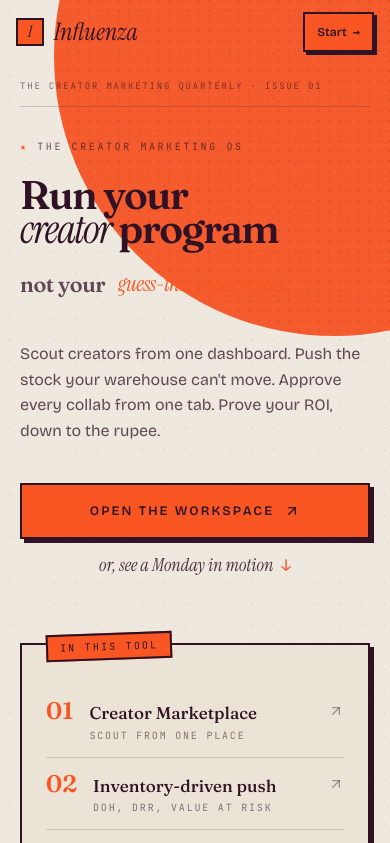
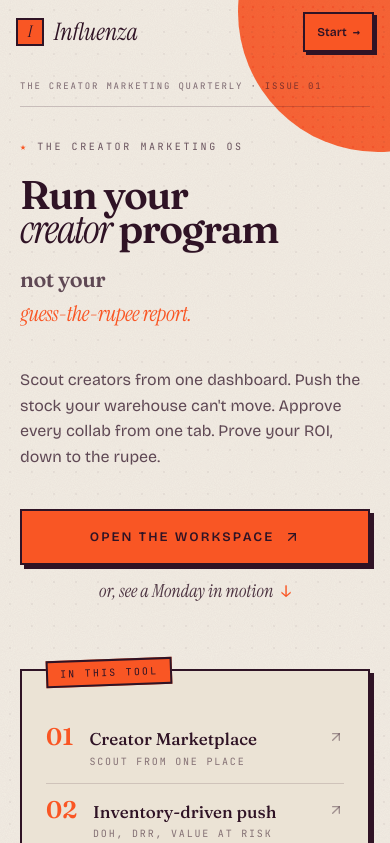
Before and after one commit to hemanth181818/Influenza_LP, a React (Vite) app: page / in a window 390 px wide. Shown: the top 843 px of the page. Built offline with nearby package versions, Linux system fonts and the light colour scheme.

Commit message:
Fix mobile overlap: shrink hero blobs, stack rotating phrase

```diff
--- a/src/components/Hero.tsx
+++ b/src/components/Hero.tsx
@@ -35,20 +35,20 @@
   return (
     <section
       id="top"
-      className="relative min-h-[100svh] overflow-hidden bg-ink grain"
+      className="relative lg:min-h-[100svh] overflow-hidden bg-ink grain"
     >
-      {/* Tangerine sun, top-right */}
+      {/* Tangerine sun, top-right — much smaller on mobile so it doesn't sit over the headline */}
       <div
         aria-hidden="true"
-        className="absolute -top-56 -right-56 sm:-top-48 sm:-right-40 w-[560px] h-[560px] rounded-full bg-acid opacity-95 lg:opacity-85"
+        className="absolute -top-32 -right-32 sm:-top-48 sm:-right-40 w-[280px] h-[280px] sm:w-[560px] sm:h-[560px] rounded-full bg-acid opacity-90 lg:opacity-85"
       />
       <div
         aria-hidden="true"
-        className="absolute -top-56 -right-56 sm:-top-48 sm:-right-40 w-[560px] h-[560px] rounded-full halftone opacity-25 mix-blend-multiply"
+        className="absolute -top-32 -right-32 sm:-top-48 sm:-right-40 w-[280px] h-[280px] sm:w-[560px] sm:h-[560px] rounded-full halftone opacity-25 mix-blend-multiply"
       />
       <div
         aria-hidden="true"
-        className="absolute -bottom-48 -left-56 w-[380px] h-[380px] rounded-full bg-coral/20 blur-2xl"
+        className="hidden sm:block absolute -bottom-48 -left-56 w-[380px] h-[380px] rounded-full bg-coral/20 blur-2xl"
       />
       <div aria-hidden="true" className="absolute inset-0 bg-ledger opacity-50" />
 
@@ -100,13 +100,13 @@
                 </span>{" "}
                 program
               </span>
-              <span className="block text-[clamp(1.35rem,4.2vw,2.8rem)] leading-[1.15] tracking-[-0.02em] mt-6 sm:mt-10 text-cream/75">
-                <span className="inline-block" style={{ transform: "translateY(-0.14em)" }}>
+              <span className="block text-[clamp(1.35rem,4.2vw,2.8rem)] leading-[1.2] tracking-[-0.02em] mt-6 sm:mt-10 text-cream/75">
+                <span className="block sm:inline-block sm:align-baseline" style={{ transform: "translateY(-0.14em)" }}>
                   not your
                 </span>{" "}
                 <span
                   aria-live="polite"
-                  className="relative inline-block ml-2 align-baseline overflow-hidden"
+                  className="relative block sm:inline-block sm:ml-2 sm:align-baseline overflow-hidden mt-1 sm:mt-0"
                   // Nudge the rotating component so the italic serif
                   // (whose metrics differ from Fraunces) visually sits on
                   // the same baseline as "not your".
```
